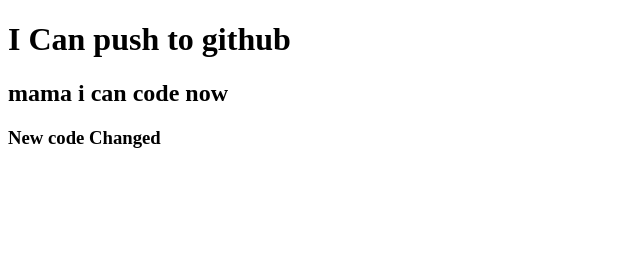
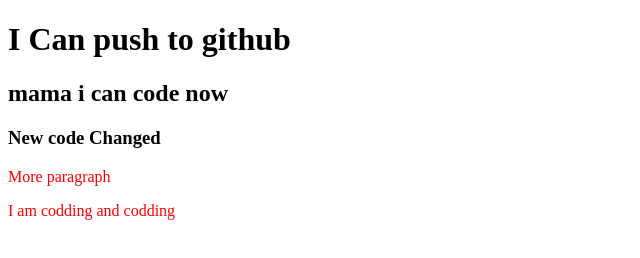
Before and after one commit to shakilahmedrana/my-second-repo, a plain HTML site: page index.html in a window 1280 px wide. Shown: the whole page, without its empty margins (0-640 px from the left). Drawn offline with Linux system fonts and the light colour scheme.

Commit message:
styles added

```diff
--- a/index.html
+++ b/index.html
@@ -6,12 +6,15 @@
     <meta http-equiv="X-UA-Compatible" content="IE=edge">
     <meta name="viewport" content="width=device-width, initial-scale=1.0">
     <title>My second Repository</title>
+    <link rel="stylesheet" href="style.css">
 </head>
 
 <body>
     <h1>I Can push to github</h1>
     <h2>mama i can code now</h2>
     <h3>New code Changed</h3>
+    <p>More paragraph</p>
+    <p>I am codding and codding</p>
 </body>
 
 </html>
--- /dev/null
+++ b/style.css
@@ -0,0 +1,3 @@
+p {
+    color: red;
+}
```
